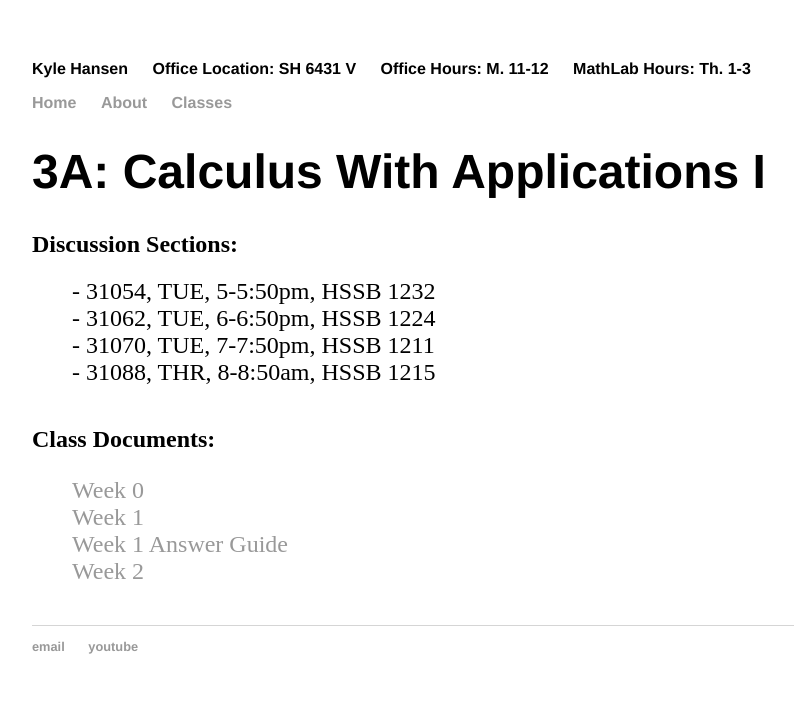
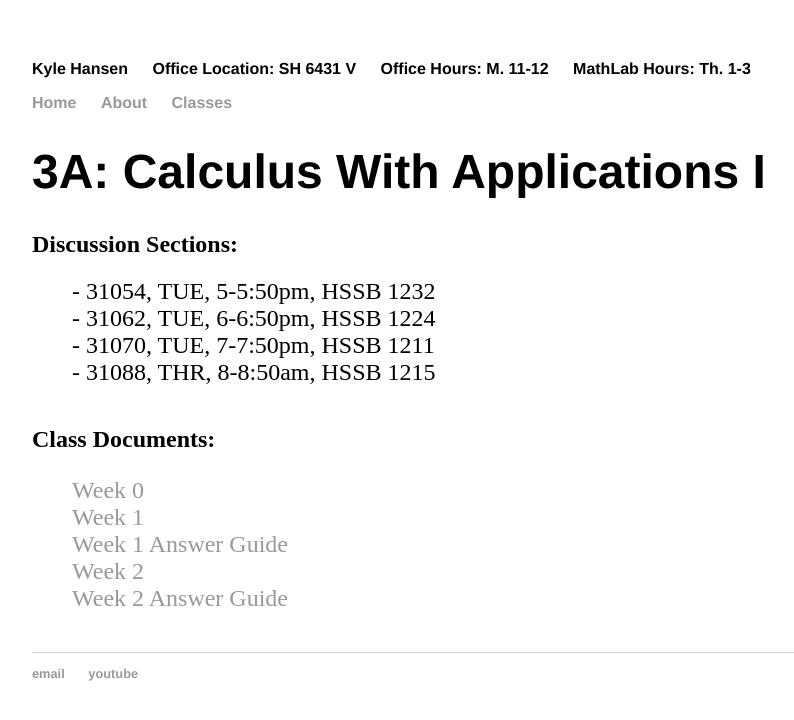
Before and after one commit to kylhansen/kylhansen.github.io, a Jekyll site: the page built from _classes/F19-3A.md, in a window 1280 px wide. Shown: the top 720 px of the page, without its empty margins (160-954 px from the left). Built offline with Jekyll 4.4.1, drawn with Linux system fonts in a browser that asks for light colours.

Commit message:
answers week 2

```diff
--- a/_layouts/class.html
+++ b/_layouts/class.html
@@ -18,5 +18,6 @@
     <li><a href="UCSB/3A/F19/Week_1.pdf">Week 1</a></li>
     <li><a href="UCSB/3A/F19/Week_1_Answers.pdf">Week 1 Answer Guide</a></li>
     <li><a href="UCSB/3A/F19/Week_2.pdf">Week 2</a></li>
+    <li><a href="UCSB/3A/F19/Week_2_Answers.pdf">Week 2 Answer Guide</a></li>
 </ul>
 </p>
```
Also changed, not shown: 2 other files.
